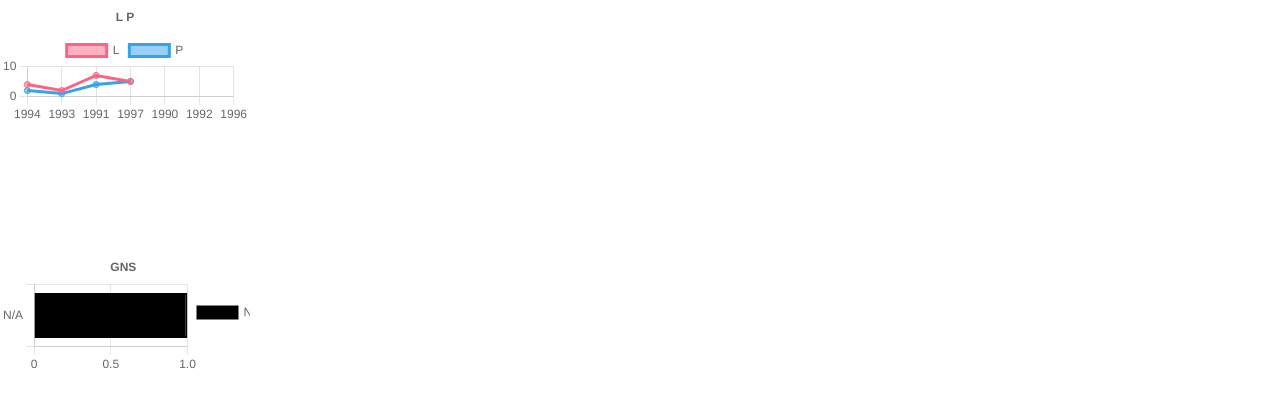
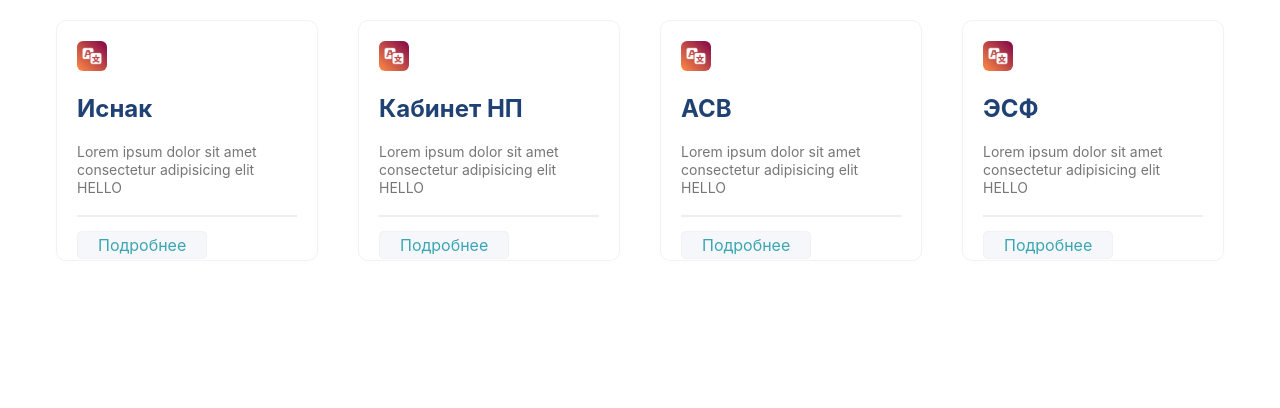
Before and after one commit to deathcore666/gns-dash, a React (Create React App) app: page / in a window 1280 px wide. Shown: the top 408 px of the page. Built offline with nearby package versions, Linux system fonts and the light colour scheme; no server answers.

Commit message:
added menu component

```diff
--- a/package.json
+++ b/package.json
@@ -3,6 +3,9 @@
   "version": "0.1.0",
   "private": true,
   "dependencies": {
+    "@emotion/react": "^11.7.1",
+    "@emotion/styled": "^11.6.0",
+    "@mui/material": "^5.2.4",
     "@reduxjs/toolkit": "^1.7.0",
     "@testing-library/jest-dom": "^4.2.4",
     "@testing-library/react": "^9.5.0",
--- a/src/App.tsx
+++ b/src/App.tsx
@@ -2,12 +2,13 @@ import React from 'react';
 import './App.css';
 import Home from "./app/pages/home/Home";
 import { Routes, Route } from "react-router-dom";
+import MainMenu from './app/pages/mian-menu/mainMenu';
 
 function App() {
   return (
     <div className="App">
       <Routes>
-        <Route path="/" element={<Home />} />
+        <Route path="/" element={<MainMenu />} />
       </Routes>
     </div>
   );
--- /dev/null
+++ b/src/app/components/menu/index.ts
@@ -0,0 +1 @@
+export {Menu}  from './menu'
--- /dev/null
+++ b/src/app/components/menu/menu.module.css
@@ -0,0 +1,43 @@
+
+.boxMenu{
+    width: 260px;
+    height: 239px;
+    border: 1px solid #F2F2F2;
+    border-radius: 10px;
+    box-shadow: 0px 2px 10px rgba(0, 0, 0, 0.01);
+    margin: 20px;
+}
+.boxTxt {
+    font-style: normal;
+    font-weight: bold;
+    font-size: 24px;
+    line-height: 20px;
+    color: #1F4173;
+}
+
+.boxStyle {
+    padding: 20px;
+    text-align: start;
+}
+.txtLorem {
+    color: #767676;
+    font-size: 14px;
+    line-height: 18px;
+}
+
+.styleButton {
+    padding: 3px 20px;
+    background: #F5F7FB;
+    border: 1px solid #F2F2F2;
+    color: #3BA6B3;
+    border-radius: 5px;
+    text-decoration: none;
+}
+.styleButton:hover {
+    background: #E5E5E5;
+}
+
+.line {
+    border: 1px solid #EEEEEE;
+    margin: 18px 0px 18px 0px;
+}
--- /dev/null
+++ b/src/app/components/menu/menu.tsx
@@ -0,0 +1,27 @@
+
+import React from "react";
+import styles from './menu.module.css';
+
+type Props = {
+title: string;
+value: string;
+url: string;
+}
+
+export const Menu = ({title, url, value}: Props) => {
+  return (
+    <div className={styles.boxMenu}>
+      <div className={styles.boxStyle}>
+        <img src="/img/image-test.svg" alt="logo" />
+        <div className={styles.boxTxt}>
+          <p>{title}</p>
+        </div>
+        <div className={styles.txtLorem}>
+          <p>{value}</p>
+        </div>
+        <div className={styles.line}></div>
+        <a className={styles.styleButton} href={url}>Подробнее</a>
+      </div>
+    </div>
+  );
+};
--- /dev/null
+++ b/src/app/pages/mian-menu/mainMenu.tsx
@@ -0,0 +1,24 @@
+import { Container, Grid } from "@mui/material";
+import { Menu } from "../../components/menu";
+
+function MainMenu() {
+  return (
+
+    <Container maxWidth="xl">
+        <Grid
+          container
+          direction="row"
+          justifyContent="center"
+          alignItems="center"
+        >
+          <Menu title="Иснак" value="Lorem ipsum dolor sit amet consectetur adipisicing elit HELLO" url="https://salyk.kg/"/>
+          <Menu title="Кабинет НП" value="Lorem ipsum dolor sit amet consectetur adipisicing elit HELLO" url="https://salyk.kg/"/>
+          <Menu title="ACB" value="Lorem ipsum dolor sit amet consectetur adipisicing elit HELLO" url="https://salyk.kg/"/>
+          <Menu title="ЭСФ" value="Lorem ipsum dolor sit amet consectetur adipisicing elit HELLO" url="https://salyk.kg/"/>
+
+        </Grid>
+      </Container>
+  );
+}
+
+export default MainMenu;
```
Also changed, not shown: public/img/image-test.svg (added), 1 other file (tests, documents, lock files or other folders).
